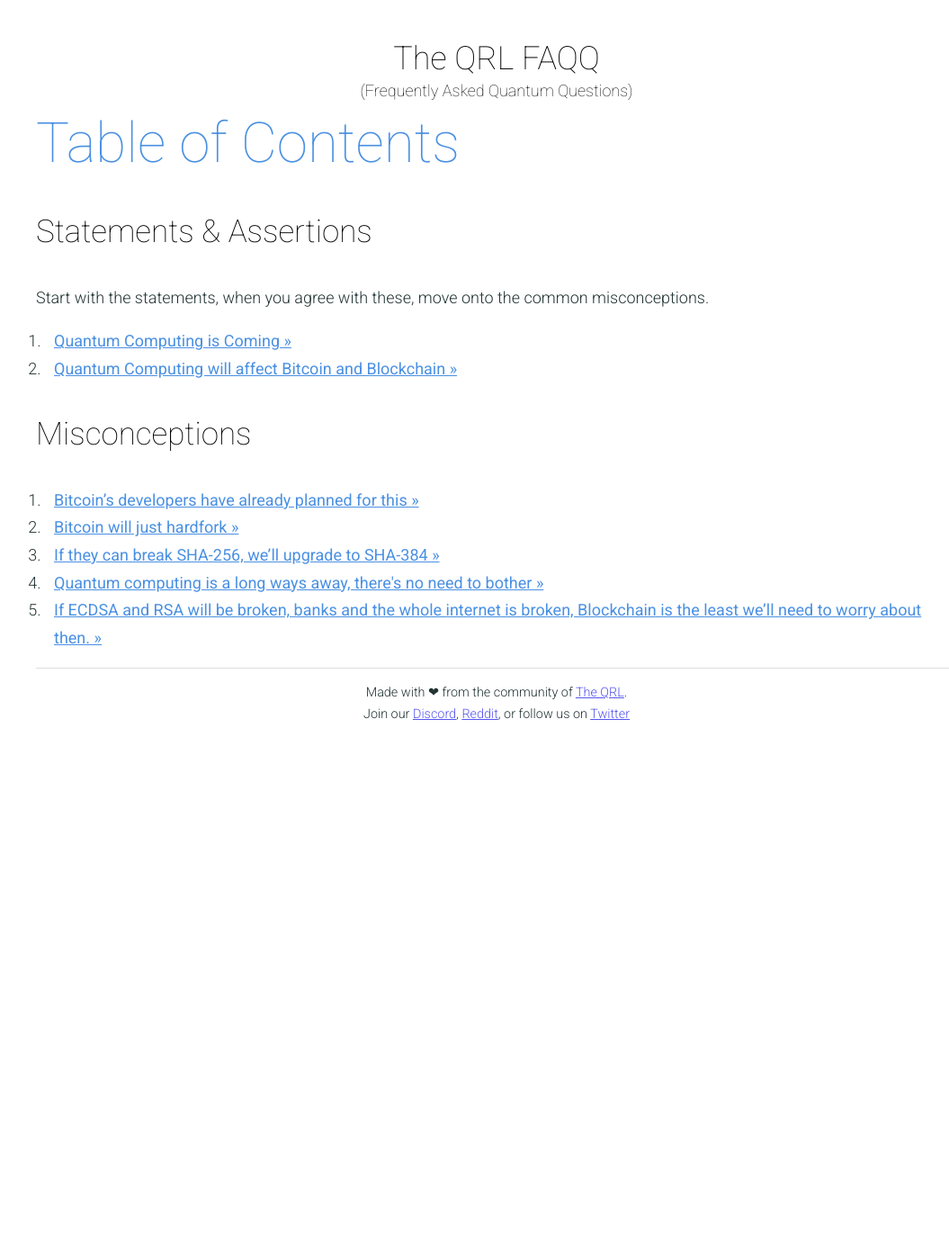
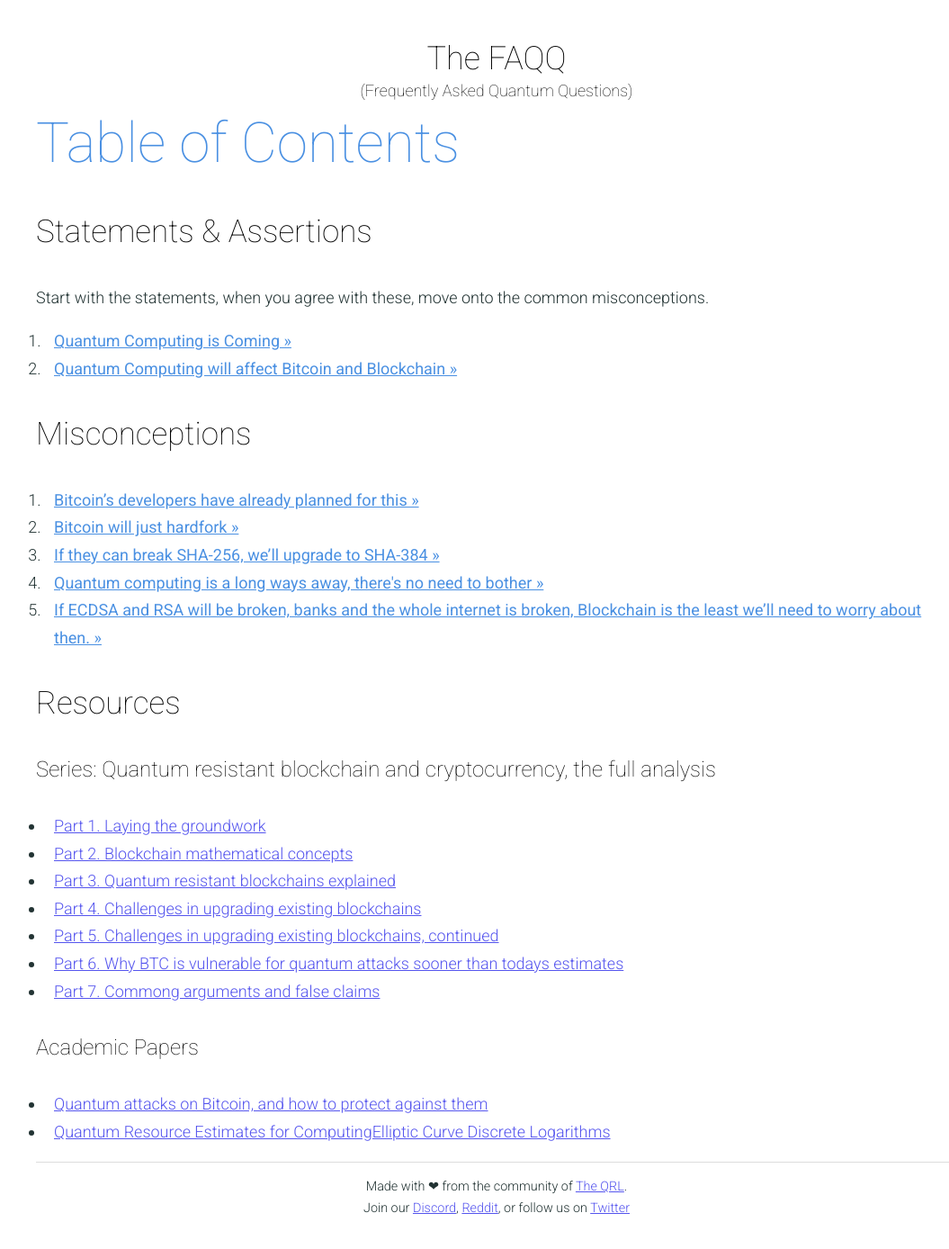
Before and after one commit to theqrl-community/faqq, a Jekyll site: the page built from index.md, in a window 1280 px wide. Shown: the whole page at 90% size, without its empty margins (88-1143 px from the left). Built offline with Jekyll 4.4.1, drawn with Linux system fonts in a browser that asks for light colours; before the commit the page ends 900 px from its top, so only the background shows below that.

Commit message:
Add resources

```diff
--- a/index.md
+++ b/index.md
@@ -5,7 +5,7 @@
 {% assign statements = site.faq | where: "category","statement" %}
 
 <h1>
-	The QRL FAQQ
+	The FAQQ
 	<span>(Frequently Asked Quantum Questions)</span>
 </h1>
 
@@ -25,3 +25,29 @@
 		<li><a href="{{ faq.slug }}">{{ faq.title }} »</a></li>
 	{% endfor %}
 </ul>
+
+<h3>Resources</h3>
+
+<h4>Series: Quantum resistant blockchain and cryptocurrency, the full analysis</h4>
+
+<ul>
+	<li><a href="https://medium.com/altcoin-magazine/quantum-resistant-blockchain-and-cryptocurrency-the-full-analysis-in-seven-parts-part-1-daa211565a68">Part 1. Laying the groundwork</a></li>
+	<li><a href="https://medium.com/altcoin-magazine/quantum-resistant-blockchain-and-cryptocurrency-the-full-analysis-in-seven-parts-part-2-c15b82e5ea55">Part 2. Blockchain mathematical concepts</a></li>
+	<li><a href="https://medium.com/altcoin-magazine/quantum-resistant-blockchain-and-cryptocurrency-the-full-analysis-in-seven-parts-part-3-f9193634ecc5">Part 3. Quantum resistant blockchains explained</a></li>
+	<li><a href="https://medium.com/altcoin-magazine/quantum-resistant-blockchain-and-cryptocurrency-the-full-analysis-in-seven-parts-part-4-7583673ad681">Part 4. Challenges in upgrading existing blockchains</a></li>
+	<li><a href="https://medium.com/altcoin-magazine/quantum-resistant-blockchain-and-cryptocurrency-the-full-analysis-in-seven-parts-part-5-7d9afffa05bf">Part 5. Challenges in upgrading existing blockchains, continued</a></li>
+	<li><a href="https://medium.com/altcoin-magazine/quantum-resistant-blockchain-and-cryptocurrency-the-full-analysis-in-seven-parts-part-6-769973d3decf">Part 6. Why BTC is vulnerable for quantum attacks sooner than todays estimates</a></li>
+	<li><a href="https://medium.com/altcoin-magazine/quantum-resistant-blockchain-and-cryptocurrency-the-full-analysis-in-seven-parts-part-7-61e15f561a9f">Part 7. Commong arguments and false claims</a></li>
+</ul>
+
+
+<h4>Academic Papers</h4>
+
+<ul>
+	<li>
+		<a href="https://arxiv.org/pdf/1710.10377.pdf">Quantum attacks on Bitcoin, and how to protect against them</a>
+	</li>
+	<li>
+		<a href="https://eprint.iacr.org/2017/598.pdf">Quantum Resource Estimates for ComputingElliptic Curve Discrete Logarithms</a>
+	</li>
+</ul>
```
